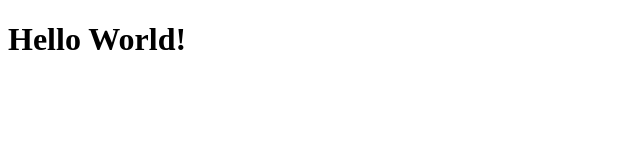
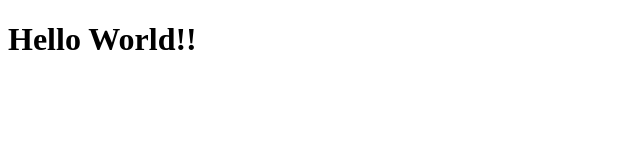
Before and after one commit to artm4r/learn-git, a plain HTML site: page index.html in a window 1280 px wide. Shown: the full height of the page, 0-640 px from the left. Drawn offline with Linux system fonts and the light colour scheme.

Commit message:
Test commit

```diff
--- a/index.html
+++ b/index.html
@@ -7,7 +7,7 @@
     <title>Document</title>
 </head>
 <body>
-    <h1>Hello World!</h1>
+    <h1>Hello World!!</h1>
     <script src="/src/script.js"></script>
     <script>
         Hello()
```
